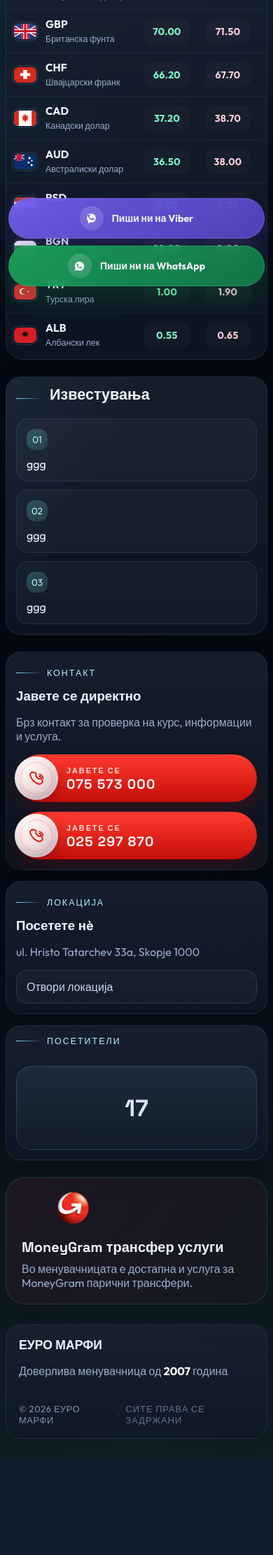
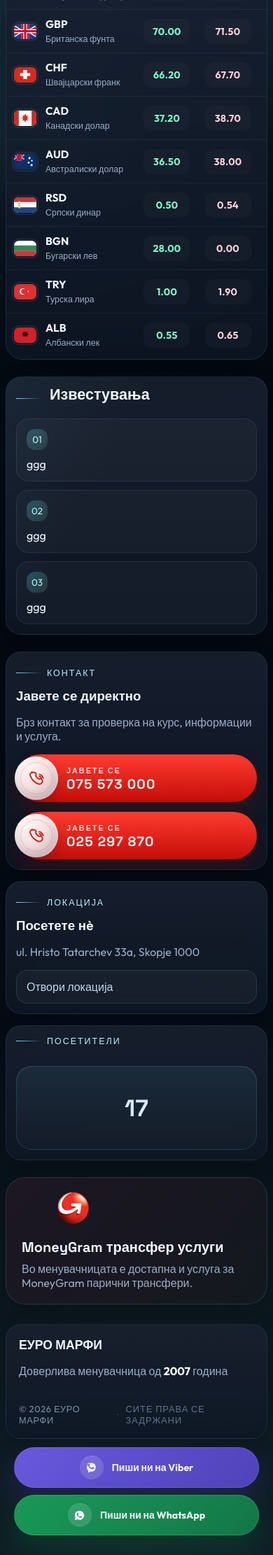
Before and after one commit to martin-nexaclaro/euro-marfi-site, a Flask app: page / in a window 390 px wide; the page is wider, and only the part inside the window is pictured. Shown: the part 423-2645 px from the top of that part at 70% size. Before the commit the page ends 2497 px from the top of that part, so only its background shows below. Run offline with Flask 3, Linux system fonts and the light colour scheme.

Commit message:
Fix mobile contact dock footer behavior and homepage icon layout

```diff
--- a/static/css/style.css
+++ b/static/css/style.css
@@ -1901,12 +1901,18 @@ textarea:focus {
 }
 
 .contact-dock {
+  --contact-dock-mobile-gap: 22px;
   position: fixed;
   right: 22px;
   bottom: 22px;
   z-index: 30;
   display: grid;
   gap: 12px;
+}
+
+.contact-dock-anchor {
+  height: 0;
+  pointer-events: none;
 }
 
 .contact-float {
@@ -2128,6 +2134,7 @@ textarea:focus {
   }
 
   .contact-dock {
+    --contact-dock-mobile-gap: 18px;
     right: 18px;
     bottom: 18px;
   }
@@ -2438,6 +2445,7 @@ textarea:focus {
   }
 
   .contact-dock {
+    --contact-dock-mobile-gap: 14px;
     right: 14px;
     bottom: 14px;
     gap: 10px;
@@ -2532,6 +2540,7 @@ textarea:focus {
   }
 
   .contact-dock {
+    --contact-dock-mobile-gap: 12px;
     right: 12px;
     bottom: 12px;
     width: calc(100% - 24px);
@@ -2542,3 +2551,43 @@ textarea:focus {
     justify-content: center;
   }
 }
+
+@media (max-width: 820px) {
+  .site-shell.contact-dock-is-below-footer .contact-dock-anchor {
+    height: calc(var(--contact-dock-height, 0px) + var(--contact-dock-mobile-gap, 18px));
+  }
+
+  .contact-dock.contact-dock--below-footer {
+    position: absolute;
+    top: calc(var(--contact-dock-anchor-top, 0px) + var(--contact-dock-mobile-gap, 18px));
+    bottom: auto;
+  }
+
+  .contact-dock.contact-dock-home:not(.contact-dock--below-footer) {
+    width: auto;
+    gap: 10px;
+  }
+
+  .contact-dock.contact-dock-home:not(.contact-dock--below-footer) .contact-float {
+    width: 56px;
+    min-height: 56px;
+    padding: 0;
+    justify-content: center;
+  }
+
+  .contact-dock.contact-dock-home:not(.contact-dock--below-footer) .contact-icon {
+    width: 24px;
+    height: 24px;
+    background: transparent;
+    box-shadow: none;
+  }
+
+  .contact-dock.contact-dock-home:not(.contact-dock--below-footer) .contact-icon svg {
+    width: 22px;
+    height: 22px;
+  }
+
+  .contact-dock.contact-dock-home:not(.contact-dock--below-footer) .contact-text {
+    display: none;
+  }
+}
--- a/static/js/main.js
+++ b/static/js/main.js
@@ -129,6 +129,67 @@ if (centeredLayouts.length > 0) {
   syncCenteredLayoutHeight();
 }
 
+const contactDock = document.querySelector(".contact-dock");
+const contactDockAnchor = document.querySelector(".contact-dock-anchor");
+const siteShell = document.querySelector(".site-shell");
+const pageFooter = document.querySelector(".footer");
+
+if (contactDock && contactDockAnchor && siteShell && pageFooter) {
+  const mobileBreakpoint = 820;
+  let dockSyncFrame = null;
+
+  const resetContactDockBelowFooter = () => {
+    contactDock.classList.remove("contact-dock--below-footer");
+    siteShell.classList.remove("contact-dock-is-below-footer");
+    siteShell.style.removeProperty("--contact-dock-anchor-top");
+  };
+
+  const syncContactDock = () => {
+    dockSyncFrame = null;
+
+    const dockHeight = Math.ceil(contactDock.getBoundingClientRect().height);
+    const dockStyles = window.getComputedStyle(contactDock);
+    const dockGap = parseFloat(
+      dockStyles.getPropertyValue("--contact-dock-mobile-gap")
+    ) || 0;
+
+    siteShell.style.setProperty("--contact-dock-height", `${dockHeight}px`);
+    siteShell.style.setProperty("--contact-dock-mobile-gap", `${dockGap}px`);
+
+    if (window.innerWidth > mobileBreakpoint) {
+      resetContactDockBelowFooter();
+      return;
+    }
+
+    const footerRect = pageFooter.getBoundingClientRect();
+    const dockThreshold = window.innerHeight - dockHeight - dockGap;
+    const shouldMoveBelowFooter = footerRect.top <= dockThreshold;
+
+    if (!shouldMoveBelowFooter) {
+      resetContactDockBelowFooter();
+      return;
+    }
+
+    siteShell.style.setProperty(
+      "--contact-dock-anchor-top",
+      `${contactDockAnchor.offsetTop}px`
+    );
+    siteShell.classList.add("contact-dock-is-below-footer");
+    contactDock.classList.add("contact-dock--below-footer");
+  };
+
+  const scheduleContactDockSync = () => {
+    if (dockSyncFrame !== null) return;
+    dockSyncFrame = window.requestAnimationFrame(syncContactDock);
+  };
+
+  window.addEventListener("load", scheduleContactDockSync);
+  window.addEventListener("resize", scheduleContactDockSync);
+  window.addEventListener("orientationchange", scheduleContactDockSync);
+  window.addEventListener("scroll", scheduleContactDockSync, { passive: true });
+  scheduleContactDockSync();
+}
+
 document.querySelectorAll("[data-gallery-slider]").forEach((slider) => {
   const slides = Array.from(slider.querySelectorAll("[data-gallery-slide]"));
   const copies = Array.from(slider.querySelectorAll("[data-gallery-copy]"));
--- a/templates/base.html
+++ b/templates/base.html
@@ -71,7 +71,7 @@
     </main>
 
     {% if request.endpoint not in ['login', 'admin'] %}
-    <div class="contact-dock" aria-label="{{ ui.contact_dock_label }}">
+    <div class="contact-dock {% if request.endpoint == 'index' %}contact-dock-home{% endif %}" aria-label="{{ ui.contact_dock_label }}">
       <a
         href="{{ site_data.business.viber_link }}"
         class="contact-float contact-float-viber"
@@ -115,6 +115,9 @@
         </div>
       </div>
     </footer>
+    {% if request.endpoint not in ['login', 'admin'] %}
+    <div class="contact-dock-anchor" aria-hidden="true"></div>
+    {% endif %}
   </div>
 
   <script src="{{ url_for('static', filename='js/main.js') }}"></script>
```
